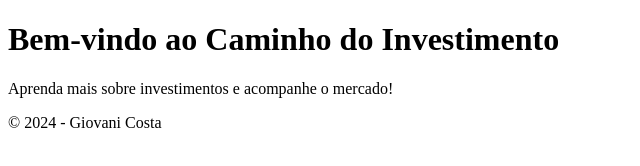
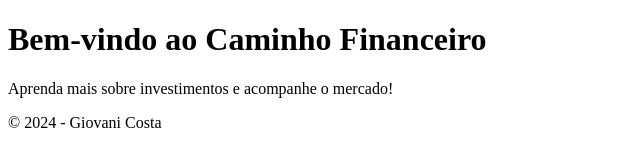
Before and after one commit to giovaniclf/CaminhoFinanceiro, a plain HTML site: page Projetos/caminho-financeiro/index.html in a window 1280 px wide. Shown: the whole page, without its empty margins (0-640 px from the left). Drawn offline with Linux system fonts and the light colour scheme.

Commit message:
Refatoração da estrutura inicial do projeto

```diff
--- a/Projetos/caminho-financeiro/public/index.html
+++ b/Projetos/caminho-financeiro/index.html
@@ -6,7 +6,7 @@
     <title>Document</title>
   </head>
   <body>
-    <header><h1>Bem-vindo ao Caminho do Investimento</h1></header>
+    <header><h1>Bem-vindo ao Caminho Financeiro</h1></header>
     <main><p>Aprenda mais sobre investimentos e acompanhe o mercado!</p></main>
     <footer><p>&copy; 2024 - Giovani Costa</p></footer>
   </body>
```
Also changed, not shown: 3 other files.
